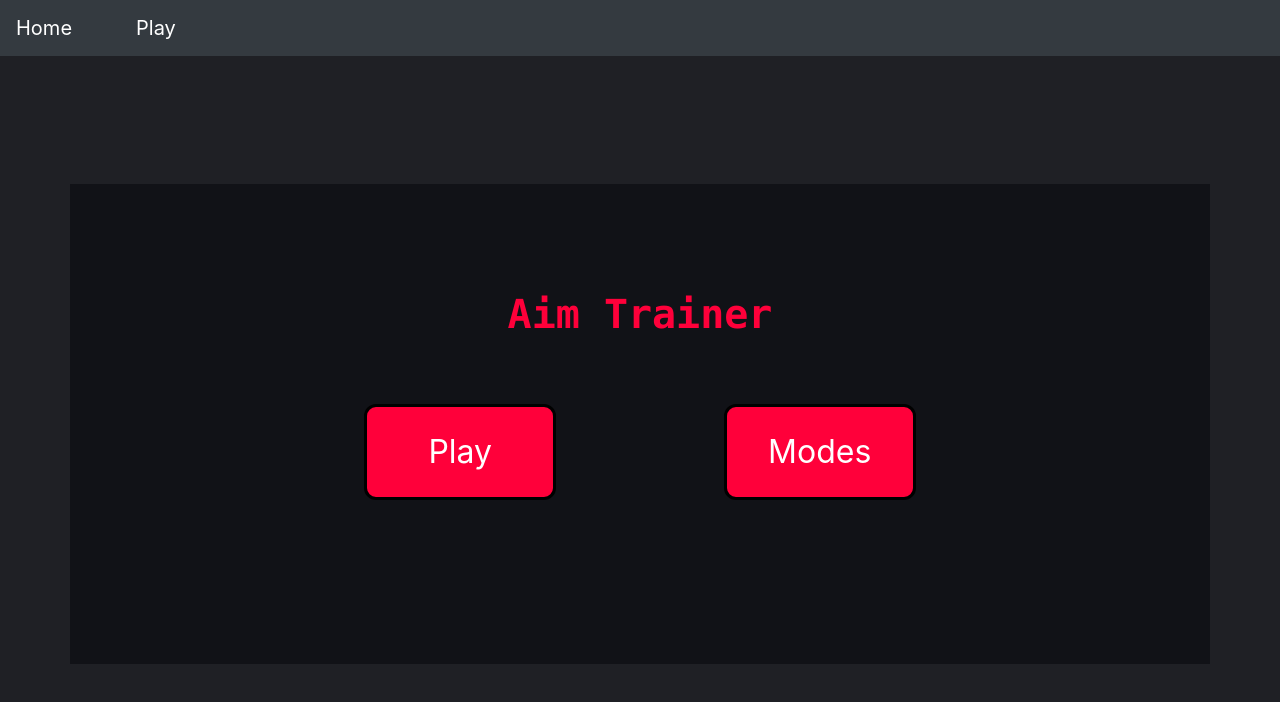
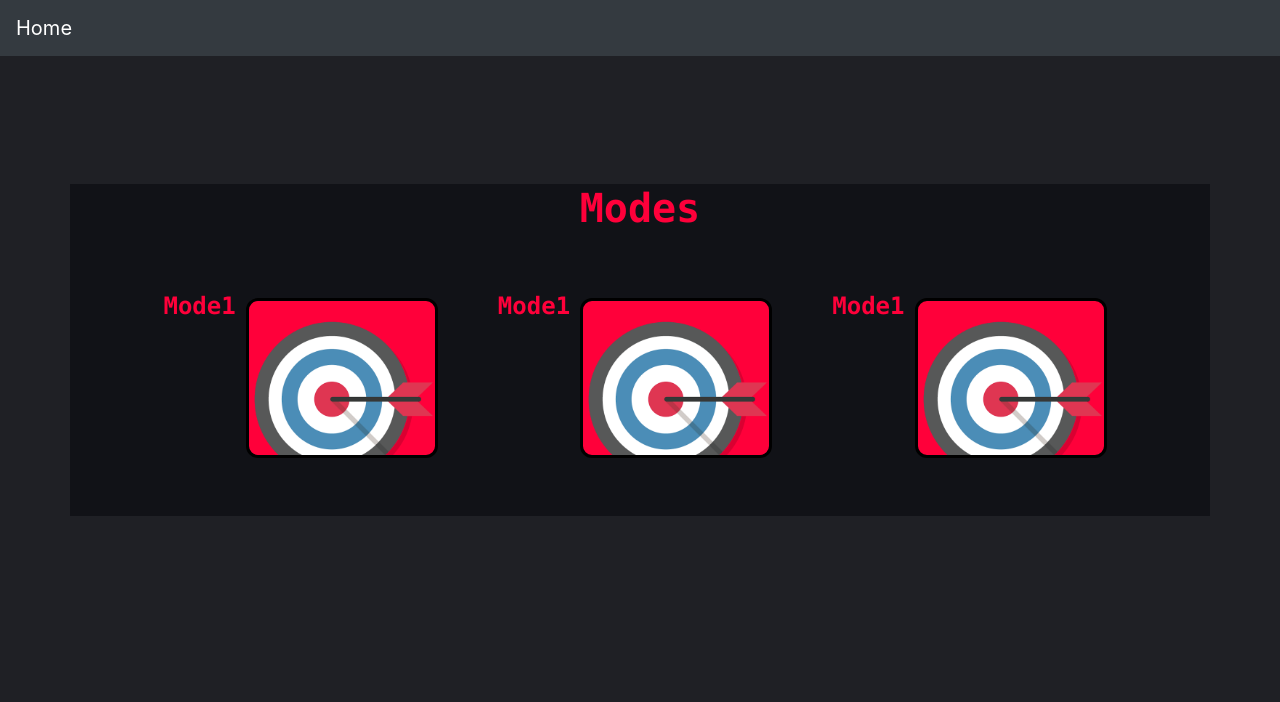
Before and after one commit to RJWGit/MouseTrainer, a React app: page /modes in a window 1280 px wide. Built offline with nearby package versions, Linux system fonts and the light colour scheme.

Commit message:
Started working on mode page so user can choose what game mode they want to play

```diff
--- a/src/components/App.js
+++ b/src/components/App.js
@@ -1,6 +1,7 @@
 import React from 'react';
 import Canvas from './Canvas.js';
 import HomePage from './HomePage.js';
+import Modes from './Modes.js';
 import { BrowserRouter as Router, Switch, Route, Link } from 'react-router-dom';
 
 class App extends React.Component {
@@ -28,9 +29,9 @@ class App extends React.Component {
                             <Link className="navbar-brand" to="/">
                                 Home
                             </Link>
-                            <Link className="navbar-brand pl-5" to="/play">
+                            {/* <Link className="navbar-brand pl-5" to="/play">
                                 Play
-                            </Link>
+                            </Link> */}
                         </nav>
 
                         {/* A <Switch> looks through its children <Route>s and
@@ -38,6 +39,9 @@ class App extends React.Component {
                         <Switch>
                             <Route path="/play">
                                 <Canvas width={this.state.width} height={this.state.height} radius={this.state.radius} radiusChange={this.state.radiusChange} difficulty={this.state.difficultywidth}></Canvas>
+                            </Route>
+                            <Route path="/modes">
+                                <Modes></Modes>
                             </Route>
                             <Route path="/">
                                 <HomePage></HomePage>
--- a/src/components/Canvas.js
+++ b/src/components/Canvas.js
@@ -1,8 +1,8 @@
 import React, { createRef } from 'react';
 
 //TODO:
-//Setup timer in component did mount
-
+//use react 'onkeydown' function to pick up keyboard inputs, then get current mouse x,y and check for intersect
+//Fix accuracy and target hits to avoid possible accuracy > 100%. Probably should update only after a clicked circle or circle timed out
 class Canvas extends React.Component {
     constructor(props) {
         super(props);
@@ -15,6 +15,8 @@ class Canvas extends React.Component {
             seconds: 50,
             list: [],
             fps: 0,
+            targetsHit: 0,
+            totalTargets: 1, //Currently must be > 0 to avoid deviding by 0 in render function
         };
         this.isRunning = true;
         this.canvas = createRef();
@@ -49,6 +51,7 @@ class Canvas extends React.Component {
             newList.push(circle);
             this.setState(state => ({
                 list: newList,
+                totalTargets: this.state.totalTargets + 1,
             }));
         }
     }
@@ -83,8 +86,6 @@ class Canvas extends React.Component {
             list[i] = circle;
         }
         this.setState({ list }, callback);
-
-        //console.log("1");
     };
 
     updateCircleList = () => {
@@ -119,7 +120,6 @@ class Canvas extends React.Component {
         ctx.clearRect(0, 0, this.state.width, this.state.height);
     };
 
-    //TODO: CHANGE SO ONLY 1 CIRCLE IS DELETED
     isIntersect = e => {
         const newList = [...this.state.list];
 
@@ -129,6 +129,9 @@ class Canvas extends React.Component {
                 //this.createCircleList();
                 //this.drawCircles();
                 //const index = newList.indexOf(i);
+                this.setState({
+                    targetsHit: this.state.targetsHit + 1,
+                });
                 newList.splice(newList.indexOf(i), 1);
                 //console.log(index);
             }
@@ -152,12 +155,20 @@ class Canvas extends React.Component {
     render() {
         return (
             <div className="container canvas-board">
-                <div className="row">
+                <div className="row canvas-bar">
                     <div className="col d-flex justify-content-center">
                         <b>Seconds: {this.state.seconds}</b>
                     </div>
                     <div className="col d-flex justify-content-center">
                         <b>FPS: {this.state.fps}</b>
+                    </div>
+                    <div className="col d-flex justify-content-center">
+                        <b>Accuracy: {Math.trunc((this.state.targetsHit / this.state.totalTargets) * 100)}%</b>
+                    </div>
+                    <div className="col d-flex justify-content-center">
+                        <b>
+                            Targets Hit: {this.state.targetsHit}/{this.state.totalTargets}
+                        </b>
                     </div>
                 </div>
                 <div className="row justify-content-center">
--- /dev/null
+++ b/src/components/Modes.js
@@ -0,0 +1,47 @@
+import React, { createRef } from 'react';
+import { BrowserRouter as Router, Switch, Route, Link } from 'react-router-dom';
+
+class Modes extends React.Component {
+    constructor(props) {
+        super(props);
+        this.state = {};
+    }
+
+    render() {
+        return (
+            <div className="container mode-page-container">
+                <div className="row justify-content-md-center">
+                    <div className="col-12 pb-5 d-flex justify-content-around">
+                        <h1 className="mode-page-title">Modes</h1>
+                    </div>
+                    <div className="col-4 mb-5 d-flex justify-content-around">
+                        <div className="row justify-content-md-center">
+                            <div className="mode-page-subtitle">Mode1</div>
+                            <button type="button" className="mode-screen-styling">
+                                {/* <img src="target1.png" className="mode-screen-image"></img> */}
+                            </button>
+                        </div>
+                    </div>
+                    <div className="col-4 mb-5 d-flex justify-content-around">
+                        <div className="row justify-content-md-center">
+                            <div className="mode-page-subtitle">Mode1</div>
+                            <button type="button" className="mode-screen-styling">
+                                {/* <img src="target1.png" className="mode-screen-image"></img> */}
+                            </button>
+                        </div>
+                    </div>
+                    <div className="col-4 mb-5 d-flex justify-content-around">
+                        <div className="row justify-content-md-center">
+                            <div className="mode-page-subtitle">Mode1</div>
+                            <button type="button" className="mode-screen-styling">
+                                {/* <img src="target1.png" className="mode-screen-image"></img> */}
+                            </button>
+                        </div>
+                    </div>
+                </div>
+            </div>
+        );
+    }
+}
+
+export default Modes;
--- a/src/style/index.css
+++ b/src/style/index.css
@@ -6,7 +6,7 @@
 #canvas {
     border: 1px solid black;
     background-image: url('../images/grid1.png');
-    background-color: rgb(255, 255, 255);
+    background-color: rgb(36, 32, 32);
     background-size: cover; /* <------ */
     background-repeat: no-repeat;
 }
@@ -42,3 +42,47 @@
     font-weight: 900;
     color: #ff003a;
 }
+
+.mode-page-container {
+    margin-top: 8em;
+    /* height: 60vh; */
+    display: flex;
+    justify-content: center;
+    align-items: center;
+    /* border: 1px solid rgb(51, 78, 55); */
+    background-color: #111217;
+}
+
+.mode-page-title {
+    font-family: 'Lucida Console', Courier, monospace;
+    font-size: 2.5em;
+    font-weight: 900;
+    color: #ff003a;
+}
+
+.mode-page-subtitle {
+    font-family: 'Lucida Console', Courier, monospace;
+    font-size: 1.5em;
+    font-weight: 900;
+    color: #ff003a;
+}
+
+.mode-screen-styling {
+    width: 15vw;
+    height: 20vh;
+    margin: 10px;
+    background-color: #ff003a;
+    color: white;
+    border-radius: 12px;
+    border: 3px solid rgb(0, 0, 0);
+    background-image: url('../images/target1.png');
+    background-size: 100%;
+    max-width: 100%;
+    max-height: 100%;
+}
+
+.canvas-bar {
+    color: white;
+    padding-left: 5vw;
+    padding-right: 6vw;
+}
```
Also changed, not shown: src/images/target1.png (added).
